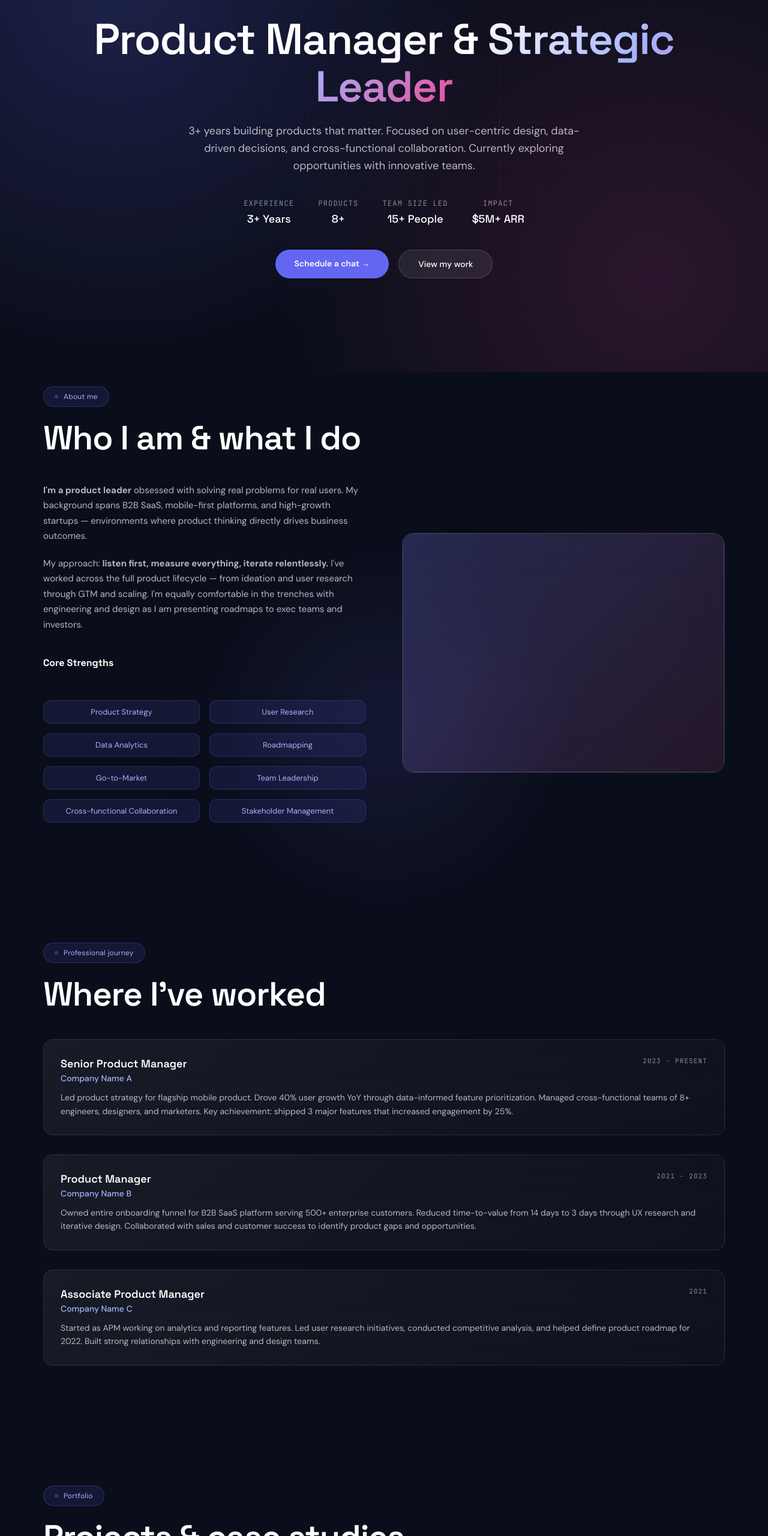
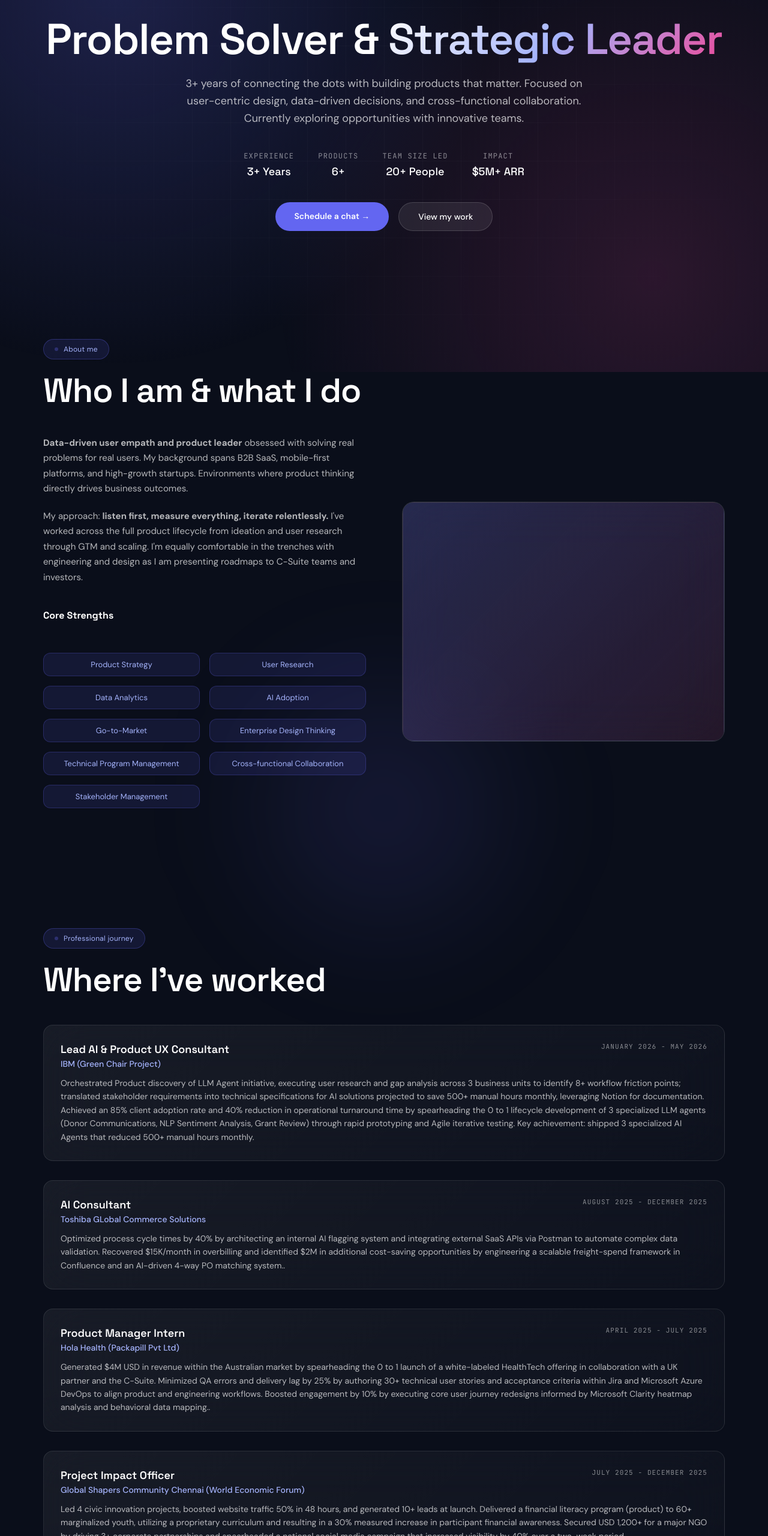
Before and after one commit to NITYA1J/NityaJanani, a plain HTML site: page index.html in a window 1280 px wide. Shown: the part 180-2740 px from the top of the page at 60% size. Drawn offline with Linux system fonts and the light colour scheme.

Commit message:
Updated index.html

```diff
--- a/index.html
+++ b/index.html
@@ -3,7 +3,7 @@
 <head>
 <meta charset="UTF-8">
 <meta name="viewport" content="width=device-width, initial-scale=1.0">
-<title>Your Name — Product Manager</title>
+<title>Nitya Janani Jothilingam — Product Manager</title>
 <link rel="preconnect" href="https://fonts.googleapis.com">
 <link rel="preconnect" href="https://fonts.gstatic.com" crossorigin>
 <link href="https://fonts.googleapis.com/css2?family=Space+Grotesk:wght@300;400;500;600;700&family=DM+Sans:wght@300;400;500;600;700&family=JetBrains+Mono:wght@400;500;700&display=swap" rel="stylesheet">
@@ -189,7 +189,7 @@ footer p{font-family:var(--font-body);font-size:13px;color:var(--ink-3)}
 
 <header>
   <div class="brand">
-    <span class="logo"></span> Your Name
+    <span class="logo"></span> Nitya Janani Jothilingam
   </div>
   <nav>
     <a href="#about" class="nav-link">About</a>
@@ -207,8 +207,8 @@ footer p{font-family:var(--font-body);font-size:13px;color:var(--ink-3)}
   <!-- HERO SECTION -->
   <section class="hero">
     <div class="hero-glow"></div>
-    <h1>Product Manager & <span class="grd">Strategic Leader</span></h1>
-    <p>3+ years building products that matter. Focused on user-centric design, data-driven decisions, and cross-functional collaboration. Currently exploring opportunities with innovative teams.</p>
+    <h1>Problem Solver & <span class="grd">Strategic Leader</span></h1>
+    <p>3+ years of connecting the dots with building products that matter. Focused on user-centric design, data-driven decisions, and cross-functional collaboration. Currently exploring opportunities with innovative teams.</p>
 
     <div class="hero-meta">
       <div class="meta-item">
@@ -217,11 +217,11 @@ footer p{font-family:var(--font-body);font-size:13px;color:var(--ink-3)}
       </div>
       <div class="meta-item">
         <span>Products</span>
-        <span class="meta-val">8+</span>
+        <span class="meta-val">6+</span>
       </div>
       <div class="meta-item">
         <span>Team Size Led</span>
-        <span class="meta-val">15+ People</span>
+        <span class="meta-val">20+ People</span>
       </div>
       <div class="meta-item">
         <span>Impact</span>
@@ -242,18 +242,19 @@ footer p{font-family:var(--font-body);font-size:13px;color:var(--ink-3)}
 
     <div class="about-grid">
       <div class="about-text">
-        <p><strong>I'm a product leader</strong> obsessed with solving real problems for real users. My background spans B2B SaaS, mobile-first platforms, and high-growth startups — environments where product thinking directly drives business outcomes.</p>
+        <p><strong>Data-driven user empath and product leader</strong> obsessed with solving real problems for real users. My background spans B2B SaaS, mobile-first platforms, and high-growth startups. Environments where product thinking directly drives business outcomes.</p>
 
-        <p>My approach: <strong>listen first, measure everything, iterate relentlessly.</strong> I've worked across the full product lifecycle — from ideation and user research through GTM and scaling. I'm equally comfortable in the trenches with engineering and design as I am presenting roadmaps to exec teams and investors.</p>
+        <p>My approach: <strong>listen first, measure everything, iterate relentlessly.</strong> I've worked across the full product lifecycle from ideation and user research through GTM and scaling. I'm equally comfortable in the trenches with engineering and design as I am presenting roadmaps to C-Suite teams and investors.</p>
 
         <h3 style="font-size:16px;margin-top:20px;margin-bottom:12px">Core Strengths</h3>
         <div class="skills-grid">
           <div class="skill-tag">Product Strategy</div>
           <div class="skill-tag">User Research</div>
           <div class="skill-tag">Data Analytics</div>
-          <div class="skill-tag">Roadmapping</div>
+          <div class="skill-tag">AI Adoption</div>
           <div class="skill-tag">Go-to-Market</div>
-          <div class="skill-tag">Team Leadership</div>
+          <div class="skill-tag">Enterprise Design Thinking</div>
+          <div class="skill-tag">Technical Program Management</div>
           <div class="skill-tag">Cross-functional Collaboration</div>
           <div class="skill-tag">Stakeholder Management</div>
         </div>
@@ -271,34 +272,56 @@ footer p{font-family:var(--font-body);font-size:13px;color:var(--ink-3)}
       <div class="exp-item glass-card">
         <div class="exp-header">
           <div>
-            <div class="exp-title">Senior Product Manager</div>
-            <div class="exp-company">Company Name A</div>
+            <div class="exp-title">Lead AI & Product UX Consultant</div>
+            <div class="exp-company">IBM (Green Chair Project)</div>
           </div>
-          <div class="exp-meta">2023 - Present</div>
+          <div class="exp-meta">January 2026 - May 2026</div>
         </div>
-        <p class="exp-desc">Led product strategy for flagship mobile product. Drove 40% user growth YoY through data-informed feature prioritization. Managed cross-functional teams of 8+ engineers, designers, and marketers. Key achievement: shipped 3 major features that increased engagement by 25%.</p>
+        <p class="exp-desc">Orchestrated Product discovery of LLM Agent initiative, executing user research and gap analysis across 3 business units to identify 8+ workflow friction points; translated stakeholder requirements into technical specifications for AI solutions projected to save 500+ manual hours monthly, leveraging Notion for documentation. Achieved an 85% client adoption rate and 40% reduction in operational turnaround time by spearheading the 0 to 1 lifecycle development of 3 specialized LLM agents (Donor Communications, NLP Sentiment Analysis, Grant Review) through rapid prototyping and Agile iterative testing. Key achievement: shipped 3 specialized AI Agents that reduced 500+ manual hours monthly.</p>
       </div>
 
       <div class="exp-item glass-card">
         <div class="exp-header">
           <div>
-            <div class="exp-title">Product Manager</div>
-            <div class="exp-company">Company Name B</div>
+            <div class="exp-title">AI Consultant</div>
+            <div class="exp-company">Toshiba GLobal Commerce Solutions</div>
           </div>
-          <div class="exp-meta">2021 - 2023</div>
+          <div class="exp-meta">August 2025 - December 2025</div>
         </div>
-        <p class="exp-desc">Owned entire onboarding funnel for B2B SaaS platform serving 500+ enterprise customers. Reduced time-to-value from 14 days to 3 days through UX research and iterative design. Collaborated with sales and customer success to identify product gaps and opportunities.</p>
+        <p class="exp-desc">Optimized process cycle times by 40% by architecting an internal AI flagging system and integrating external SaaS APIs via Postman to automate complex data validation. Recovered $15K/month in overbilling and identified $2M in additional cost-saving opportunities by engineering a scalable freight-spend framework in Confluence and an AI-driven 4-way PO matching system..</p>
       </div>
 
       <div class="exp-item glass-card">
         <div class="exp-header">
           <div>
-            <div class="exp-title">Associate Product Manager</div>
-            <div class="exp-company">Company Name C</div>
+            <div class="exp-title">Product Manager Intern</div>
+            <div class="exp-company">Hola Health (Packapill Pvt Ltd)</div>
           </div>
-          <div class="exp-meta">2021</div>
+          <div class="exp-meta">April 2025 - July 2025</div>
         </div>
-        <p class="exp-desc">Started as APM working on analytics and reporting features. Led user research initiatives, conducted competitive analysis, and helped define product roadmap for 2022. Built strong relationships with engineering and design teams.</p>
+        <p class="exp-desc">Generated $4M USD in revenue within the Australian market by spearheading the 0 to 1 launch of a white-labeled HealthTech offering in collaboration with a UK partner and the C-Suite. Minimized QA errors and delivery lag by 25% by authoring 30+ technical user stories and acceptance criteria within Jira and Microsoft Azure DevOps to align product and engineering workflows. Boosted engagement by 10% by executing core user journey redesigns informed by Microsoft Clarity heatmap analysis and behavioral data mapping..</p>
+      </div>
+
+      <div class="exp-item glass-card">
+        <div class="exp-header">
+          <div>
+            <div class="exp-title">Project Impact Officer</div>
+            <div class="exp-company">Global Shapers Community Chennai (World Economic Forum)</div>
+          </div>
+          <div class="exp-meta">July 2025 - December 2025</div>
+        </div>
+        <p class="exp-desc">Led 4 civic innovation projects, boosted website traffic 50% in 48 hours, and generated 10+ leads at launch. Delivered a financial literacy program (product) to 60+ marginalized youth, utilizing a proprietary curriculum and resulting in a 30% measured increase in participant financial awareness. Secured USD 1,200+ for a major NGO by driving 3+ corporate partnerships and spearheaded a national social media campaign that increased visibility by 40% over a two-week period. </p>
+      </div>
+
+      <div class="exp-item glass-card">
+        <div class="exp-header">
+          <div>
+            <div class="exp-title">Startup Scaling Executive</div>
+            <div class="exp-company">IITM Research Park (IITM-RP)</div>
+          </div>
+          <div class="exp-meta">August 2022 - Julu 2024</div>
+        </div>
+        <p class="exp-desc">Built $450K qualified pipeline by synthesizing market research into product-market fit and GTM strategy priorities, enabling focus on highest-impact early-stage features, driving 25% lift in lead-to-MQL conversion. Directed competitive gap analysis across 3 verticals (Planys Technology) to identify market whitespace, implementing a roadmap that expanded the project pipeline by 20%. Owned end-to-end product discovery for Digital Twin Mobile App, conducting 50+ interviews weekly to translate patient needs into prioritized user stories. Delivered Tech Validation Report, resulting in improved 30 to 45 second reduction in on-call support response times. Identified 3 friction points via Exploratory Data Analysis, partnering with Engineering and Design teams to redesign user journey flow and increased session completion by 15%.</p>
       </div>
     </div>
   </section>
@@ -313,12 +336,12 @@ footer p{font-family:var(--font-body);font-size:13px;color:var(--ink-3)}
       <a href="#" class="project-card glass-card">
         <div class="project-thumb"></div>
         <div class="project-body">
-          <div class="project-tag">Product Strategy</div>
-          <div class="project-title">Mobile Onboarding Redesign</div>
-          <p class="project-desc">Restructured the onboarding flow for a mobile-first product, reducing drop-off from 35% to 12% through iterative user testing.</p>
+          <div class="project-tag">Technical Project Management</div>
+          <div class="project-title">Project Implementation within Deadline</div>
+          <p class="project-desc">Spearheaded a $1.53M infrastructure project by crashing the critical path by 10 days to recover a week-long delay, delivering the final milestone 1 week ahead of the FY2026 deadline. Mitigated a 2.1% budget overrun from EPA-mandated scope changes by leveraging EVM and RAID logs, ensuring 100% technical compliance with federal (FHWA/AASHTO) standards.</p>
           <div class="project-metrics">
-            <div class="metric">Completion Rate: <span class="metric-val">+23%</span></div>
-            <div class="metric">Time Saved: <span class="metric-val">4 min</span></div>
+            <div class="metric">Budget Overrun Mitigation: <span class="metric-val">2.1%</span></div>
+            <div class="metric">Time Saved: <span class="metric-val">1 week ahead of schedule</span></div>
           </div>
           <div class="project-cta">Read case study <span>→</span></div>
         </div>
```
